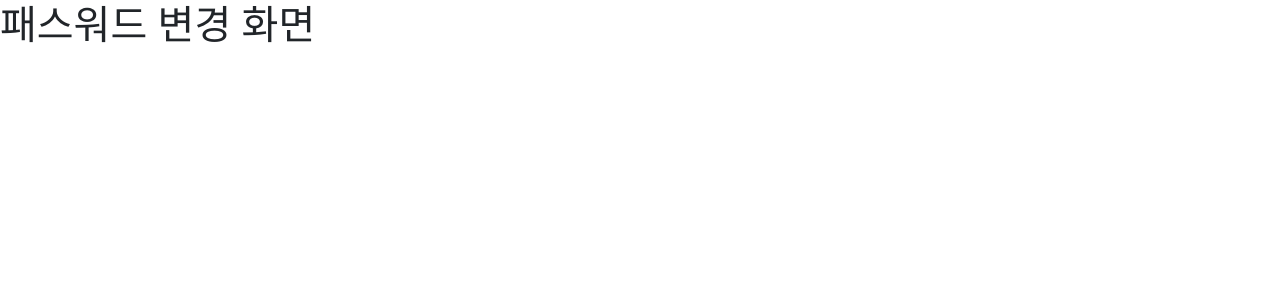
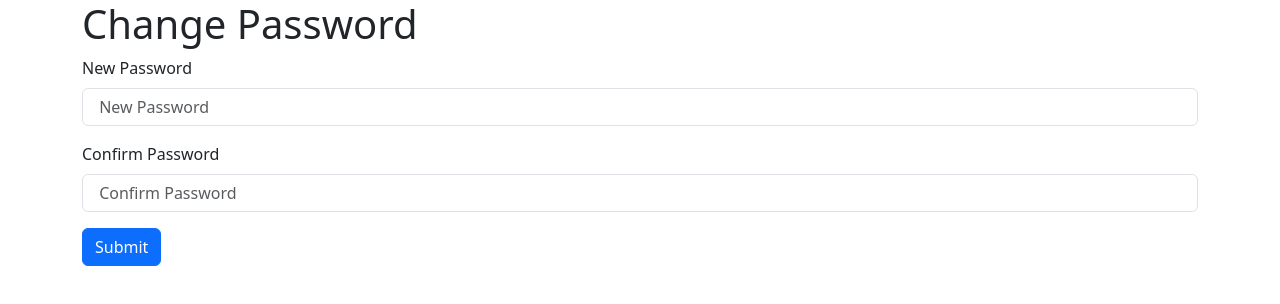
Before and after one commit to sangwon432/ecommerce_front, a React (Create React App) app: page /change/password in a window 1280 px wide. Shown: the top 304 px of the page. Built offline with nearby package versions, Linux system fonts and the light colour scheme.

Commit message:
change password

```diff
--- a/src/pages/changePW.js
+++ b/src/pages/changePW.js
@@ -1,9 +1,91 @@
-import React from 'react';
+import React, {useEffect, useState} from 'react';
+import {Button, Container, Form, Row} from "react-bootstrap";
+import axios from "axios";
+import {useLocation, useParams, useSearchParams} from "react-router-dom";
 
 const ChangePw = () => {
+    const location = useLocation()
+    const queryParams = new URLSearchParams(location.search)
+    const token = queryParams.get("token")
+    console.log("++++++++++++++++", token)
+
+    const [password, setPassword] = useState("")
+    const [confirmPW, setConfirmPW] = useState("")
+    const [isPasswordValid, setIsPasswordValid] = useState(false)
+    // const [token, setToken] = useState("")
+
+
+    const submitHandler = async (e)=> {
+        e.preventDefault()
+        const userInput = {
+            token,
+            password
+        }
+
+
+
+        if (!isPasswordValid) {
+            alert("password is not valid")
+        }
+
+        if (password !== confirmPW) {
+            alert("passwords do not match")
+        }
+
+        console.log(userInput)
+
+        try {
+
+            const {status} = await axios.post("http://localhost:8000/api/auth/change/password", userInput)
+            if (status === 201) {
+                alert("Your password has been changed")
+            }
+
+        } catch (err) {
+            console.log(err.message)
+        }
+
+
+    }
+
+
+    useEffect(() => {
+        const passwordRegex = /^(?=.*[A-Za-z])(?=.*\d)(?=.*[$@$!%*#?&])[A-Za-z\d$@$!%*#?&]{8,}$/
+        setIsPasswordValid(passwordRegex.test(password))
+    }, [password]);
+
     return (
         <div>
-            <h1>패스워드 변경 화면</h1>
+            <Container>
+                <Row>
+                    <h1>Change Password</h1>
+                    <Form onSubmit={submitHandler}>
+                        <Form.Group className="mb-3">
+                            <Form.Label>New Password</Form.Label>
+                            <Form.Control
+                                type="password"
+                                placeholder=" New Password"
+                                value={password}
+                                onChange={(e)=>setPassword(e.target.value)}
+                            />
+                        </Form.Group>
+
+                        <Form.Group className="mb-3">
+                            <Form.Label>Confirm Password</Form.Label>
+                            <Form.Control
+                                type="password"
+                                placeholder=" Confirm Password"
+                                value={confirmPW}
+                                onChange={(e)=>setConfirmPW(e.target.value)}
+                            />
+                        </Form.Group>
+
+                        <Button variant="primary" type="submit">
+                            Submit
+                        </Button>
+                    </Form>
+                </Row>
+            </Container>
 
         </div>
     );
```
